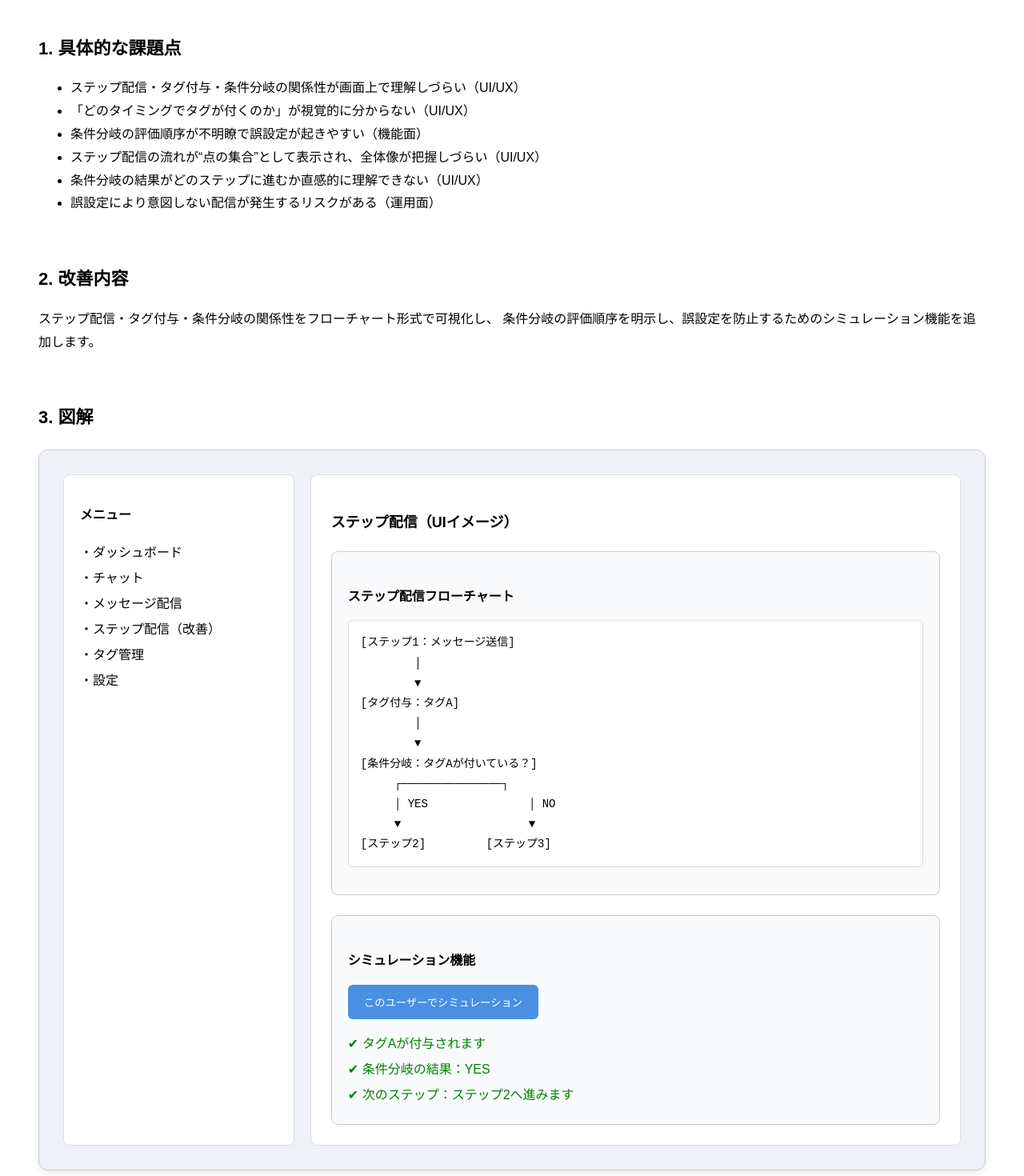
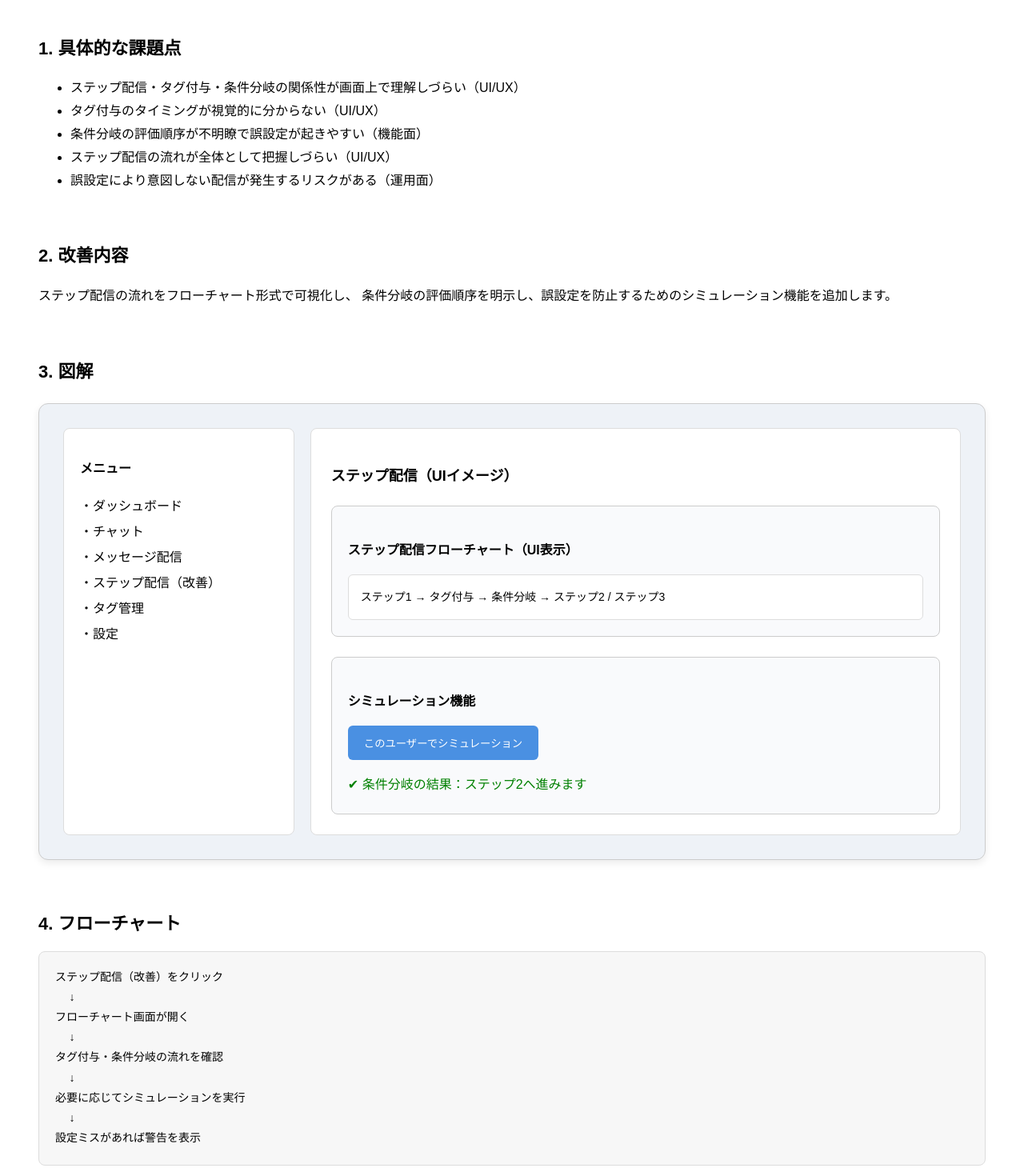
Before and after one commit to test202608/sample, a Next.js app: page /proposal3 in a window 1280 px wide. Shown: the part 140-1610 px from the top of the page at 80% size. Built offline with nearby package versions, Linux system fonts and the light colour scheme.

Commit message:
ブラッシュアップ

```diff
--- a/app/proposal3/page.js
+++ b/app/proposal3/page.js
@@ -15,10 +15,9 @@ export default function Proposal3() {
         <h2 style={{ fontSize: "22px", marginBottom: "10px" }}>1. 具体的な課題点</h2>
         <ul>
           <li>ステップ配信・タグ付与・条件分岐の関係性が画面上で理解しづらい（UI/UX）</li>
-          <li>「どのタイミングでタグが付くのか」が視覚的に分からない（UI/UX）</li>
+          <li>タグ付与のタイミングが視覚的に分からない（UI/UX）</li>
           <li>条件分岐の評価順序が不明瞭で誤設定が起きやすい（機能面）</li>
-          <li>ステップ配信の流れが“点の集合”として表示され、全体像が把握しづらい（UI/UX）</li>
-          <li>条件分岐の結果がどのステップに進むか直感的に理解できない（UI/UX）</li>
+          <li>ステップ配信の流れが全体として把握しづらい（UI/UX）</li>
           <li>誤設定により意図しない配信が発生するリスクがある（運用面）</li>
         </ul>
       </section>
@@ -27,12 +26,12 @@ export default function Proposal3() {
       <section style={{ marginBottom: "60px" }}>
         <h2 style={{ fontSize: "22px", marginBottom: "10px" }}>2. 改善内容</h2>
         <p>
-          ステップ配信・タグ付与・条件分岐の関係性をフローチャート形式で可視化し、
+          ステップ配信の流れをフローチャート形式で可視化し、
           条件分岐の評価順序を明示し、誤設定を防止するためのシミュレーション機能を追加します。
         </p>
       </section>
 
-      {/* 3. 図解（UIモック） */}
+      {/* 3. 図解（UIモックのみ） */}
       <section style={{ marginBottom: "60px" }}>
         <h2 style={{ fontSize: "22px", marginBottom: "20px" }}>3. 図解</h2>
 
@@ -77,7 +76,7 @@ export default function Proposal3() {
                 ステップ配信（UIイメージ）
               </h3>
 
-              {/* フローチャート表示 */}
+              {/* フローチャート表示（UIとしての図解） */}
               <div style={{
                 background: "#f9fafc",
                 border: "1px solid #ccc",
@@ -85,9 +84,9 @@ export default function Proposal3() {
                 padding: "20px",
                 marginBottom: "25px"
               }}>
-                <h4 style={{ fontSize: "16px", marginBottom: "15px" }}>ステップ配信フローチャート</h4>
+                <h4 style={{ fontSize: "16px", marginBottom: "15px" }}>ステップ配信フローチャート（UI表示）</h4>
 
-                <pre style={{
+                <div style={{
                   background: "#fff",
                   padding: "15px",
                   borderRadius: "6px",
@@ -95,21 +94,11 @@ export default function Proposal3() {
                   fontSize: "14px",
                   lineHeight: "1.8"
                 }}>
-{`[ステップ1：メッセージ送信]
-        │
-        ▼
-[タグ付与：タグA]
-        │
-        ▼
-[条件分岐：タグAが付いている？]
-     ┌───────────────┐
-     │ YES               │ NO
-     ▼                   ▼
-[ステップ2]         [ステップ3]`}
-                </pre>
+                  <div>ステップ1 → タグ付与 → 条件分岐 → ステップ2 / ステップ3</div>
+                </div>
               </div>
 
-              {/* シミュレーション機能 */}
+              {/* シミュレーション機能（UIとしての図解） */}
               <div style={{
                 background: "#f9fafc",
                 border: "1px solid #ccc",
@@ -130,9 +119,7 @@ export default function Proposal3() {
                 </button>
 
                 <div style={{ lineHeight: "2" }}>
-                  <div style={{ color: "green" }}>✔ タグAが付与されます</div>
-                  <div style={{ color: "green" }}>✔ 条件分岐の結果：YES</div>
-                  <div style={{ color: "green" }}>✔ 次のステップ：ステップ2へ進みます</div>
+                  <div style={{ color: "green" }}>✔ 条件分岐の結果：ステップ2へ進みます</div>
                 </div>
               </div>
 
@@ -141,7 +128,7 @@ export default function Proposal3() {
         </div>
       </section>
 
-      {/* 4. フローチャート */}
+      {/* 4. フローチャート（処理流れ） */}
       <section style={{ marginBottom: "60px" }}>
         <h2 style={{ fontSize: "22px", marginBottom: "10px" }}>4. フローチャート</h2>
         <pre style={{
```
